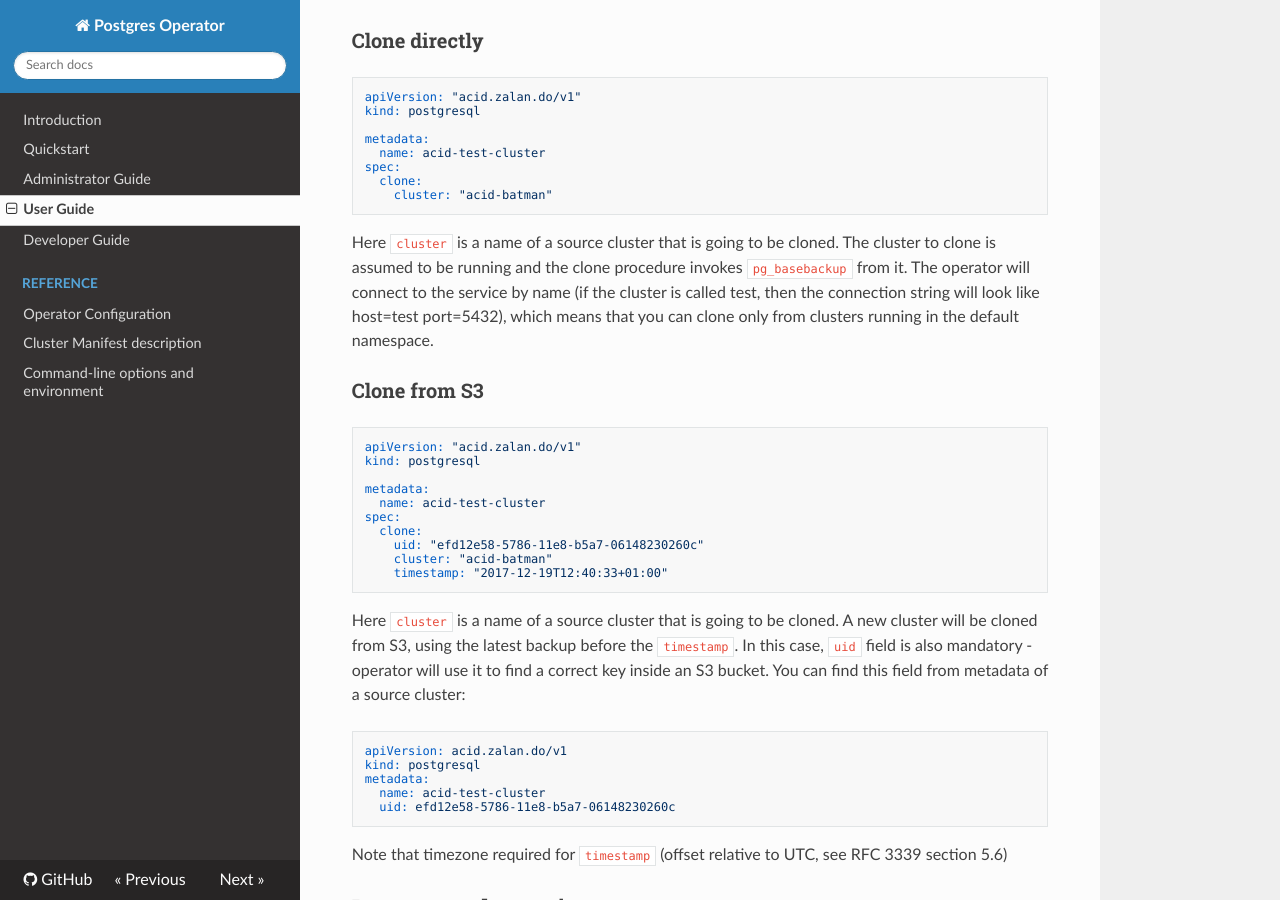
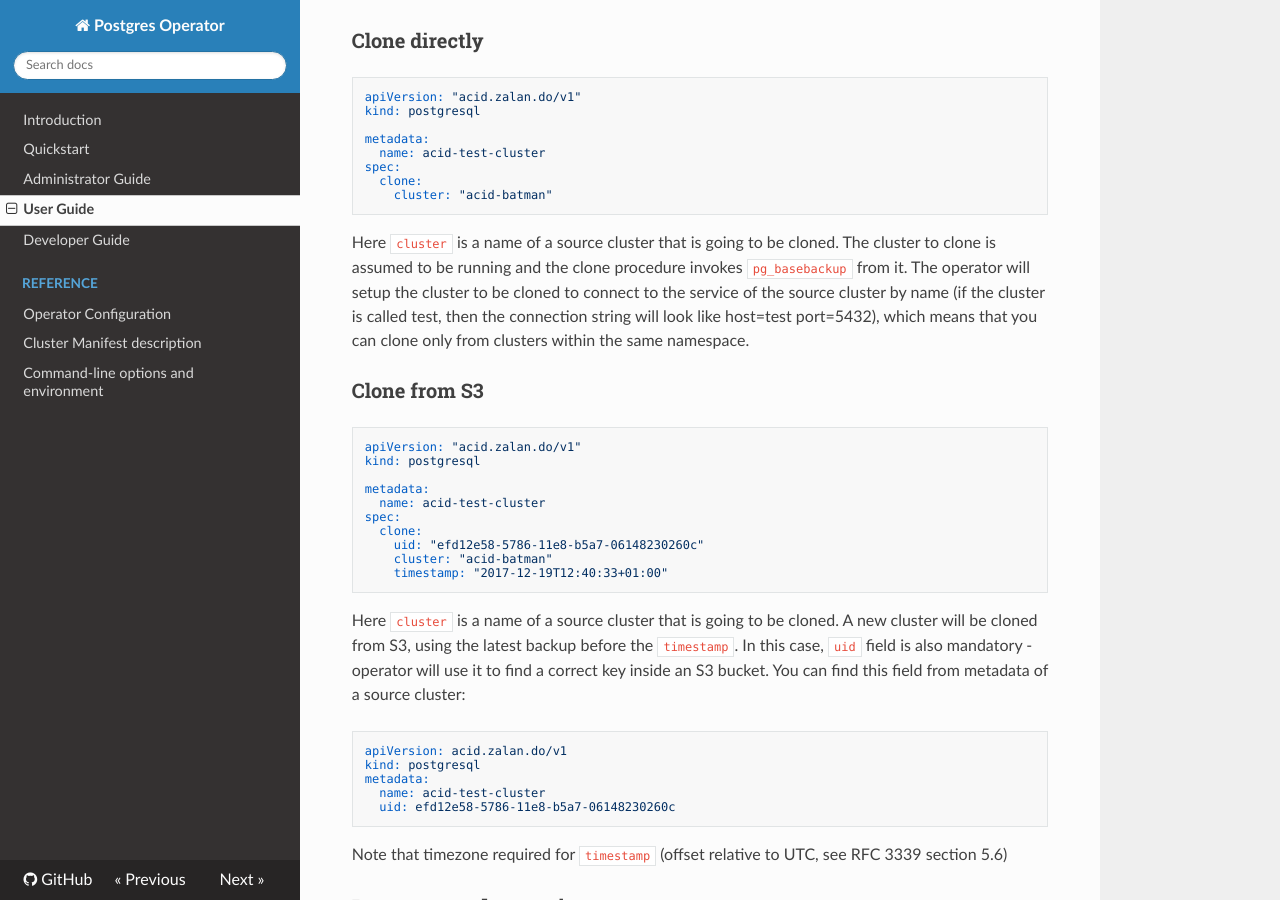
Before and after one commit to zalando/postgres-operator, an MkDocs documentation site: the page built from docs/user.md, in a window 1280 px wide and 900 px high, scrolled down 3578 px. Built offline with MkDocs 1.6.1, drawn with Linux system fonts in a browser that asks for light colours; nearby versions of some CDN libraries; old or Windows-style settings are respelled for this version of MkDocs.

Commit message:
Address the clone inaccuracies uncovered by @mgomezch

```diff
--- a/docs/user.md
+++ b/docs/user.md
@@ -204,10 +204,10 @@ spec:
 
 Here `cluster` is a name of a source cluster that is going to be cloned. The
 cluster to clone is assumed to be running and the clone procedure invokes
-`pg_basebackup` from it. The operator will connect to the service by name (if
-the cluster is called test, then the connection string will look like host=test
-port=5432), which means that you can clone only from clusters running in the
-default namespace.
+`pg_basebackup` from it. The operator will setup the cluster to be cloned to
+connect to the service of the source cluster by name (if the cluster is called
+test, then the connection string will look like host=test port=5432), which
+means that you can clone only from clusters within the same namespace.
 
 ### Clone from S3
 
```
